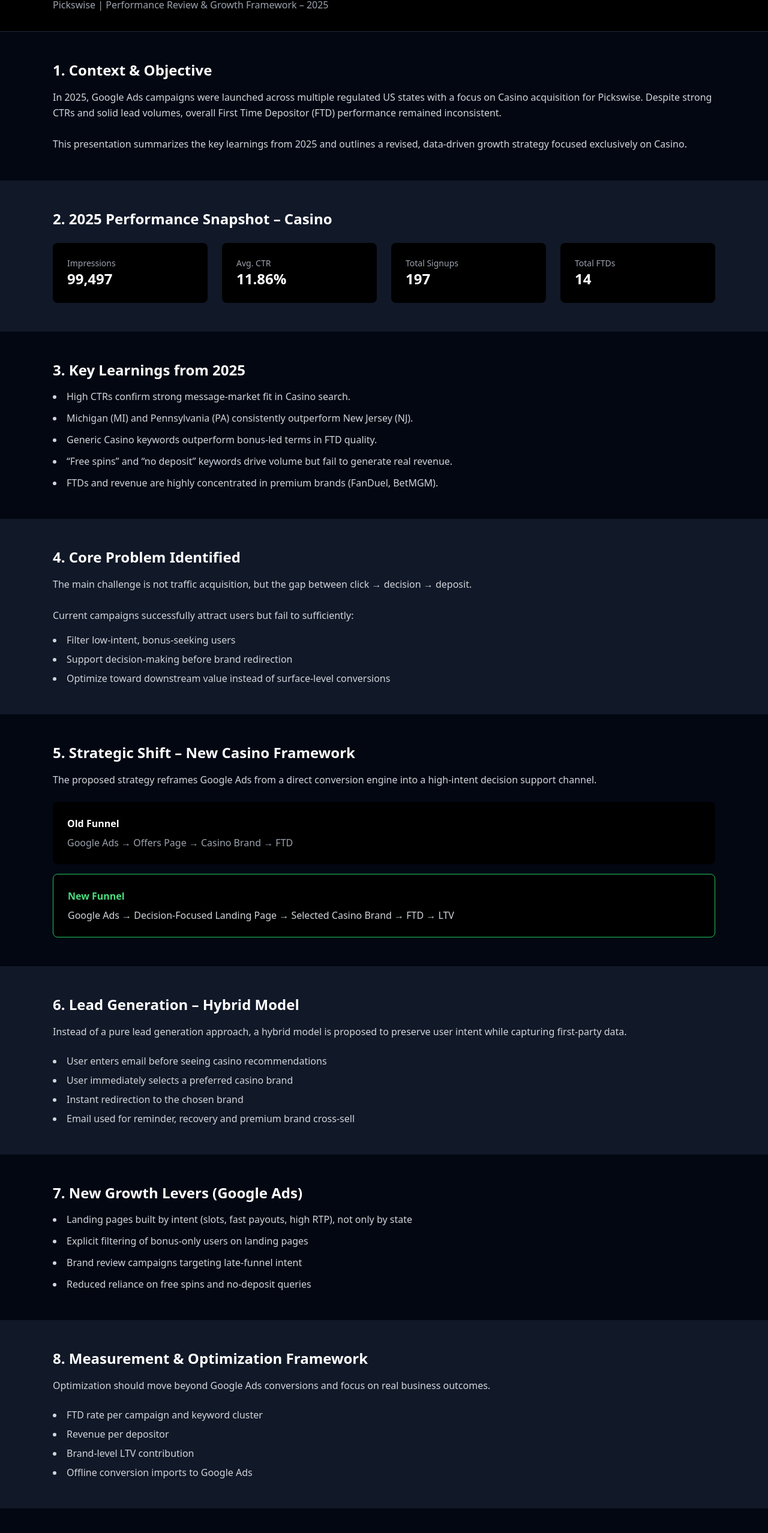
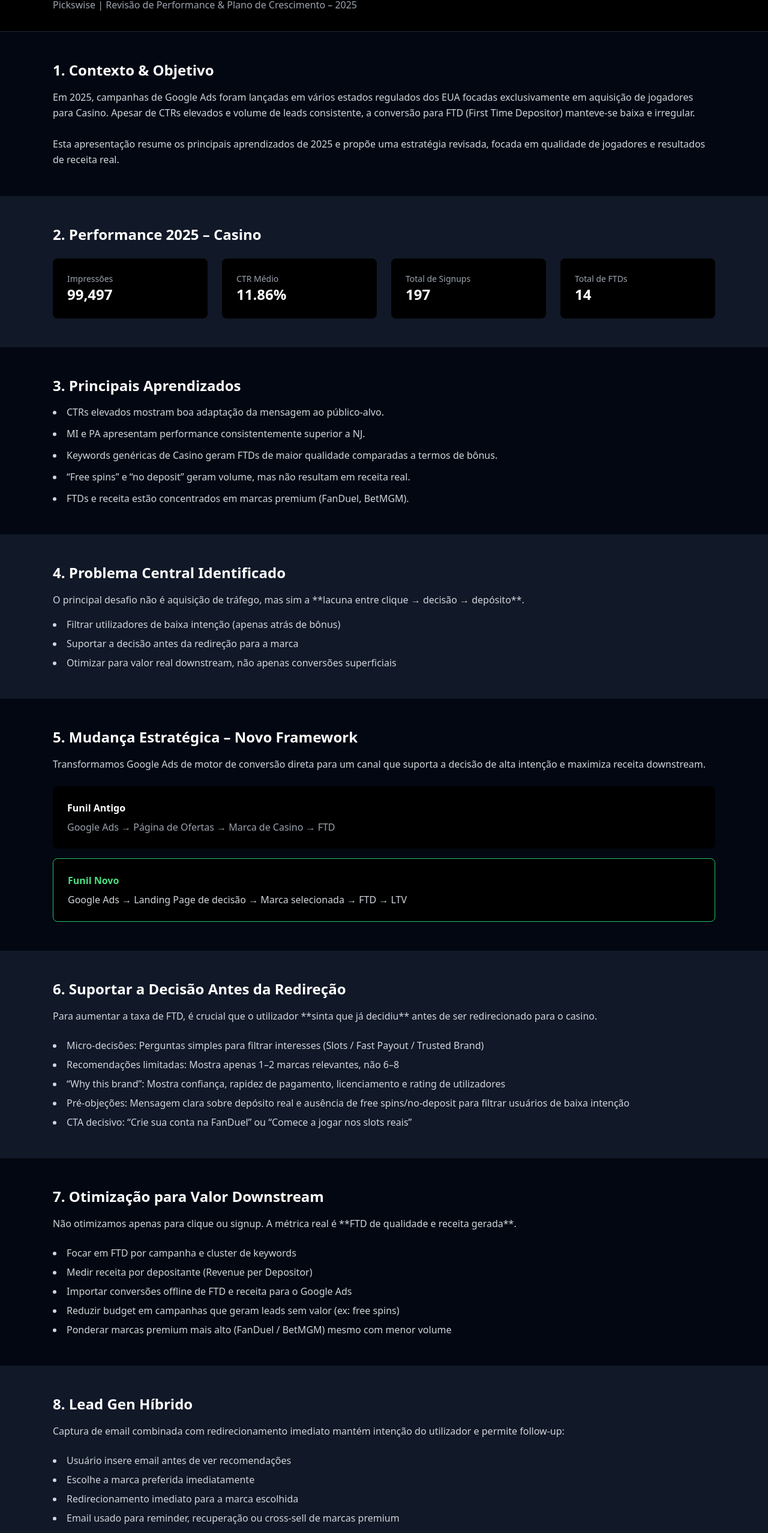
Before and after one commit to catarinadorey/Action-Plan-2026-Pickswise-GA, a plain HTML site: page index.html in a window 1280 px wide. Shown: the part 80-2636 px from the top of the page at 60% size. Drawn offline with nearby package versions, Linux system fonts and the light colour scheme.

Commit message:
Update index.html

```diff
--- a/index.html
+++ b/index.html
@@ -1,9 +1,9 @@
 <!DOCTYPE html>
-<html lang="en">
+<html lang="pt-pt">
 <head>
   <meta charset="UTF-8" />
   <meta name="viewport" content="width=device-width, initial-scale=1.0"/>
-  <title>Pickswise | Google Ads Casino Strategy 2025</title>
+  <title>Pickswise | Estratégia Google Ads Casino 2025</title>
   <script src="https://cdn.tailwindcss.com"></script>
 </head>
 
@@ -12,156 +12,178 @@
   <!-- Header -->
   <header class="bg-black border-b border-gray-800">
     <div class="max-w-6xl mx-auto px-6 py-8">
-      <h1 class="text-3xl font-bold text-white">Google Ads Casino Strategy – US</h1>
+      <h1 class="text-3xl font-bold text-white">Estratégia Google Ads – Casino EUA</h1>
       <p class="text-gray-400 mt-2">
-        Pickswise | Performance Review & Growth Framework – 2025
+        Pickswise | Revisão de Performance & Plano de Crescimento – 2025
       </p>
     </div>
   </header>
 
-  <!-- Section -->
+  <!-- Contexto -->
   <section class="max-w-6xl mx-auto px-6 py-12">
-    <h2 class="text-2xl font-semibold text-white mb-4">1. Context & Objective</h2>
+    <h2 class="text-2xl font-semibold text-white mb-4">1. Contexto & Objetivo</h2>
     <p class="text-gray-300 leading-relaxed">
-      In 2025, Google Ads campaigns were launched across multiple regulated US states
-      with a focus on Casino acquisition for Pickswise. Despite strong CTRs and solid
-      lead volumes, overall First Time Depositor (FTD) performance remained inconsistent.
+      Em 2025, campanhas de Google Ads foram lançadas em vários estados regulados dos EUA
+      focadas exclusivamente em aquisição de jogadores para Casino.
+      Apesar de CTRs elevados e volume de leads consistente, a conversão para FTD (First Time Depositor) manteve-se baixa e irregular.
       <br><br>
-      This presentation summarizes the key learnings from 2025 and outlines a revised,
-      data-driven growth strategy focused exclusively on Casino.
+      Esta apresentação resume os principais aprendizados de 2025 e propõe uma estratégia revisada,
+      focada em qualidade de jogadores e resultados de receita real.
     </p>
   </section>
 
+  <!-- Performance -->
   <section class="bg-gray-900">
     <div class="max-w-6xl mx-auto px-6 py-12">
-      <h2 class="text-2xl font-semibold text-white mb-6">2. 2025 Performance Snapshot – Casino</h2>
+      <h2 class="text-2xl font-semibold text-white mb-6">2. Performance 2025 – Casino</h2>
 
       <div class="grid grid-cols-1 md:grid-cols-4 gap-6">
         <div class="bg-black p-6 rounded-lg">
-          <p class="text-gray-400 text-sm">Impressions</p>
+          <p class="text-gray-400 text-sm">Impressões</p>
           <p class="text-2xl font-bold text-white">99,497</p>
         </div>
         <div class="bg-black p-6 rounded-lg">
-          <p class="text-gray-400 text-sm">Avg. CTR</p>
+          <p class="text-gray-400 text-sm">CTR Médio</p>
           <p class="text-2xl font-bold text-white">11.86%</p>
         </div>
         <div class="bg-black p-6 rounded-lg">
-          <p class="text-gray-400 text-sm">Total Signups</p>
+          <p class="text-gray-400 text-sm">Total de Signups</p>
           <p class="text-2xl font-bold text-white">197</p>
         </div>
         <div class="bg-black p-6 rounded-lg">
-          <p class="text-gray-400 text-sm">Total FTDs</p>
+          <p class="text-gray-400 text-sm">Total de FTDs</p>
           <p class="text-2xl font-bold text-white">14</p>
         </div>
       </div>
     </div>
   </section>
 
+  <!-- Aprendizados -->
   <section class="max-w-6xl mx-auto px-6 py-12">
-    <h2 class="text-2xl font-semibold text-white mb-4">3. Key Learnings from 2025</h2>
+    <h2 class="text-2xl font-semibold text-white mb-4">3. Principais Aprendizados</h2>
     <ul class="list-disc list-inside text-gray-300 space-y-3">
-      <li>High CTRs confirm strong message-market fit in Casino search.</li>
-      <li>Michigan (MI) and Pennsylvania (PA) consistently outperform New Jersey (NJ).</li>
-      <li>Generic Casino keywords outperform bonus-led terms in FTD quality.</li>
-      <li>“Free spins” and “no deposit” keywords drive volume but fail to generate real revenue.</li>
-      <li>FTDs and revenue are highly concentrated in premium brands (FanDuel, BetMGM).</li>
+      <li>CTRs elevados mostram boa adaptação da mensagem ao público-alvo.</li>
+      <li>MI e PA apresentam performance consistentemente superior a NJ.</li>
+      <li>Keywords genéricas de Casino geram FTDs de maior qualidade comparadas a termos de bônus.</li>
+      <li>“Free spins” e “no deposit” geram volume, mas não resultam em receita real.</li>
+      <li>FTDs e receita estão concentrados em marcas premium (FanDuel, BetMGM).</li>
     </ul>
   </section>
 
+  <!-- Problema -->
   <section class="bg-gray-900">
     <div class="max-w-6xl mx-auto px-6 py-12">
-      <h2 class="text-2xl font-semibold text-white mb-4">4. Core Problem Identified</h2>
+      <h2 class="text-2xl font-semibold text-white mb-4">4. Problema Central Identificado</h2>
       <p class="text-gray-300 leading-relaxed">
-        The main challenge is not traffic acquisition, but the gap between
-        click → decision → deposit.
-        <br><br>
-        Current campaigns successfully attract users but fail to sufficiently:
+        O principal desafio não é aquisição de tráfego, mas sim a **lacuna entre clique → decisão → depósito**.
       </p>
       <ul class="list-disc list-inside text-gray-300 mt-4 space-y-2">
-        <li>Filter low-intent, bonus-seeking users</li>
-        <li>Support decision-making before brand redirection</li>
-        <li>Optimize toward downstream value instead of surface-level conversions</li>
+        <li>Filtrar utilizadores de baixa intenção (apenas atrás de bônus)</li>
+        <li>Suportar a decisão antes da redireção para a marca</li>
+        <li>Otimizar para valor real downstream, não apenas conversões superficiais</li>
       </ul>
     </div>
   </section>
 
+  <!-- Estratégia -->
   <section class="max-w-6xl mx-auto px-6 py-12">
-    <h2 class="text-2xl font-semibold text-white mb-4">5. Strategic Shift – New Casino Framework</h2>
+    <h2 class="text-2xl font-semibold text-white mb-4">5. Mudança Estratégica – Novo Framework</h2>
     <p class="text-gray-300 leading-relaxed">
-      The proposed strategy reframes Google Ads from a direct conversion engine
-      into a high-intent decision support channel.
+      Transformamos Google Ads de motor de conversão direta para um canal que suporta a decisão de alta intenção e maximiza receita downstream.
     </p>
 
     <div class="mt-6 bg-black p-6 rounded-lg">
-      <p class="text-white font-semibold mb-2">Old Funnel</p>
-      <p class="text-gray-400">Google Ads → Offers Page → Casino Brand → FTD</p>
+      <p class="text-white font-semibold mb-2">Funil Antigo</p>
+      <p class="text-gray-400">Google Ads → Página de Ofertas → Marca de Casino → FTD</p>
     </div>
 
     <div class="mt-4 bg-black p-6 rounded-lg border border-green-500">
-      <p class="text-green-400 font-semibold mb-2">New Funnel</p>
+      <p class="text-green-400 font-semibold mb-2">Funil Novo</p>
       <p class="text-gray-300">
-        Google Ads → Decision-Focused Landing Page → Selected Casino Brand → FTD → LTV
+        Google Ads → Landing Page de decisão → Marca selecionada → FTD → LTV
       </p>
     </div>
   </section>
 
+  <!-- Support decision-making -->
   <section class="bg-gray-900">
     <div class="max-w-6xl mx-auto px-6 py-12">
-      <h2 class="text-2xl font-semibold text-white mb-4">6. Lead Generation – Hybrid Model</h2>
+      <h2 class="text-2xl font-semibold text-white mb-4">6. Suportar a Decisão Antes da Redireção</h2>
       <p class="text-gray-300 leading-relaxed">
-        Instead of a pure lead generation approach, a hybrid model is proposed to
-        preserve user intent while capturing first-party data.
+        Para aumentar a taxa de FTD, é crucial que o utilizador **sinta que já decidiu** antes de ser redirecionado para o casino.
       </p>
 
       <ul class="list-disc list-inside text-gray-300 mt-6 space-y-2">
-        <li>User enters email before seeing casino recommendations</li>
-        <li>User immediately selects a preferred casino brand</li>
-        <li>Instant redirection to the chosen brand</li>
-        <li>Email used for reminder, recovery and premium brand cross-sell</li>
+        <li>Micro-decisões: Perguntas simples para filtrar interesses (Slots / Fast Payout / Trusted Brand)</li>
+        <li>Recomendações limitadas: Mostra apenas 1–2 marcas relevantes, não 6–8</li>
+        <li>“Why this brand”: Mostra confiança, rapidez de pagamento, licenciamento e rating de utilizadores</li>
+        <li>Pré-objeções: Mensagem clara sobre depósito real e ausência de free spins/no-deposit para filtrar usuários de baixa intenção</li>
+        <li>CTA decisivo: “Crie sua conta na FanDuel” ou “Comece a jogar nos slots reais”</li>
       </ul>
     </div>
   </section>
 
+  <!-- Downstream value -->
   <section class="max-w-6xl mx-auto px-6 py-12">
-    <h2 class="text-2xl font-semibold text-white mb-4">7. New Growth Levers (Google Ads)</h2>
-    <ul class="list-disc list-inside text-gray-300 space-y-3">
-      <li>Landing pages built by intent (slots, fast payouts, high RTP), not only by state</li>
-      <li>Explicit filtering of bonus-only users on landing pages</li>
-      <li>Brand review campaigns targeting late-funnel intent</li>
-      <li>Reduced reliance on free spins and no-deposit queries</li>
+    <h2 class="text-2xl font-semibold text-white mb-4">7. Otimização para Valor Downstream</h2>
+    <p class="text-gray-300 leading-relaxed">
+      Não otimizamos apenas para clique ou signup. A métrica real é **FTD de qualidade e receita gerada**.
+    </p>
+
+    <ul class="list-disc list-inside text-gray-300 mt-6 space-y-2">
+      <li>Focar em FTD por campanha e cluster de keywords</li>
+      <li>Medir receita por depositante (Revenue per Depositor)</li>
+      <li>Importar conversões offline de FTD e receita para o Google Ads</li>
+      <li>Reduzir budget em campanhas que geram leads sem valor (ex: free spins)</li>
+      <li>Ponderar marcas premium mais alto (FanDuel / BetMGM) mesmo com menor volume</li>
     </ul>
   </section>
 
+  <!-- Lead Gen híbrido -->
   <section class="bg-gray-900">
     <div class="max-w-6xl mx-auto px-6 py-12">
-      <h2 class="text-2xl font-semibold text-white mb-4">8. Measurement & Optimization Framework</h2>
+      <h2 class="text-2xl font-semibold text-white mb-4">8. Lead Gen Híbrido</h2>
       <p class="text-gray-300 leading-relaxed">
-        Optimization should move beyond Google Ads conversions and focus on
-        real business outcomes.
+        Captura de email combinada com redirecionamento imediato mantém intenção do utilizador e permite follow-up:
       </p>
 
       <ul class="list-disc list-inside text-gray-300 mt-6 space-y-2">
-        <li>FTD rate per campaign and keyword cluster</li>
-        <li>Revenue per depositor</li>
-        <li>Brand-level LTV contribution</li>
-        <li>Offline conversion imports to Google Ads</li>
+        <li>Usuário insere email antes de ver recomendações</li>
+        <li>Escolhe a marca preferida imediatamente</li>
+        <li>Redirecionamento imediato para a marca escolhida</li>
+        <li>Email usado para reminder, recuperação ou cross-sell de marcas premium</li>
       </ul>
     </div>
   </section>
 
+  <!-- Growth levers -->
   <section class="max-w-6xl mx-auto px-6 py-12">
-    <h2 class="text-2xl font-semibold text-white mb-4">9. Q1 Testing Roadmap</h2>
+    <h2 class="text-2xl font-semibold text-white mb-4">9. Novos Eixos de Crescimento</h2>
     <ul class="list-disc list-inside text-gray-300 space-y-3">
-      <li>Focus on MI and PA as primary scaling states</li>
-      <li>Launch intent-based landing pages for generic casino queries</li>
-      <li>Test hybrid lead generation funnel with premium brands only</li>
-      <li>Introduce brand review campaigns for FanDuel and BetMGM</li>
+      <li>Landing pages criadas por intenção (slots, fast payout, high RTP) e não apenas por estado</li>
+      <li>Filtragem explícita de usuários em busca apenas de bônus</li>
+      <li>Campanhas de brand review focadas em intenção avançada</li>
+      <li>Redução de dependência de termos “free spins” e “no deposit”</li>
     </ul>
   </section>
 
+  <!-- Roadmap -->
+  <section class="bg-gray-900">
+    <div class="max-w-6xl mx-auto px-6 py-12">
+      <h2 class="text-2xl font-semibold text-white mb-4">10. Roadmap de Testes – Q1</h2>
+      <ul class="list-disc list-inside text-gray-300 space-y-3">
+        <li>Foco nos estados MI e PA como principais mercados de escala</li>
+        <li>Lançamento de landing pages por intenção de busca genérica</li>
+        <li>Teste de funnel híbrido (email + redirecionamento imediato) para marcas premium</li>
+        <li>Campanhas de brand review para FanDuel e BetMGM</li>
+      </ul>
+    </div>
+  </section>
+
+  <!-- Footer -->
   <footer class="bg-black border-t border-gray-800">
     <div class="max-w-6xl mx-auto px-6 py-6 text-gray-500 text-sm">
-      Pickswise | Google Ads Casino Strategy – 2025
+      Pickswise | Estratégia Google Ads Casino – 2025
     </div>
   </footer>
 
```
